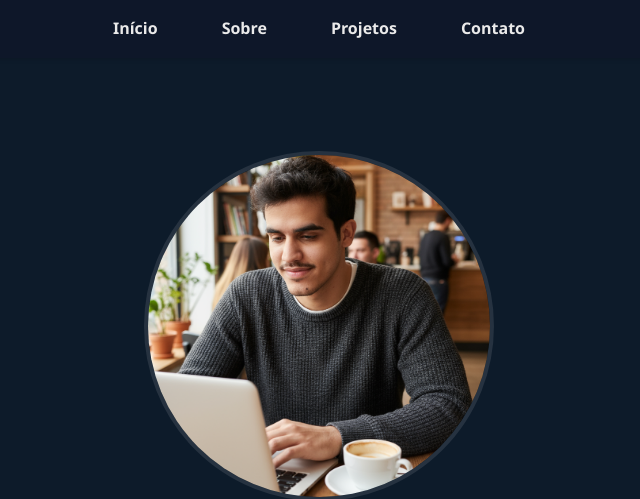
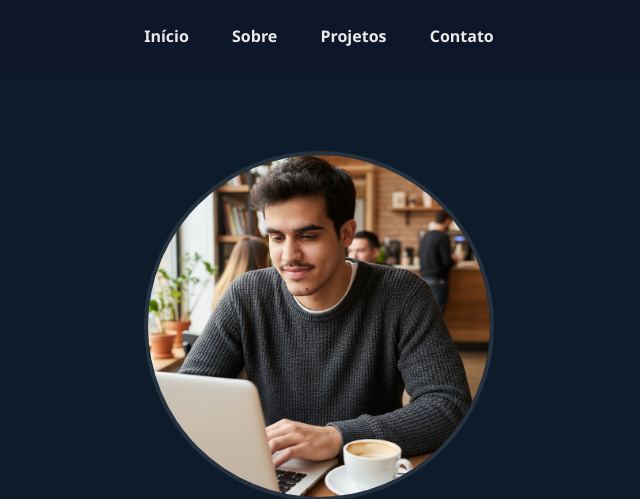
Before and after one commit to hugosouzamagalhaes/Portfolio, a plain HTML site: page PortfolioOnline/index.html in a window 1280 px wide. Shown: the top 499 px of the page, without its empty margins (321-961 px from the left). Drawn offline with Linux system fonts and the light colour scheme.

Commit message:
Update styles.css

```diff
--- a/PortfolioOnline/styles.css
+++ b/PortfolioOnline/styles.css
@@ -31,7 +31,7 @@ body {
 .navegacao {
     background-color: rgba(15, 23, 42, 0.8);
     width: 100%;
-    padding: 1rem;
+    padding: 1.5rem;
     position: fixed;
     top: 0;
     z-index: 100;
@@ -42,7 +42,7 @@ body {
     list-style: none;
     display: flex;
     justify-content: center;
-    gap: 3rem;
+    gap: 1.7rem;
 }
 .links {
     color: var(--claro);
```
